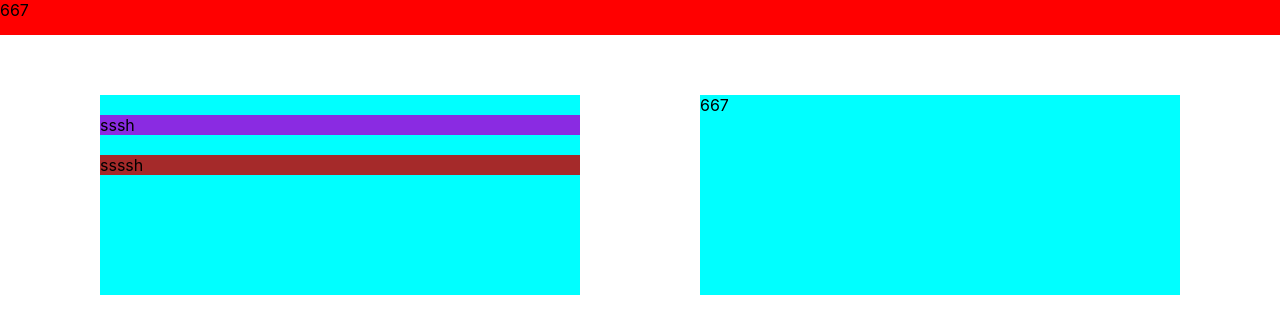
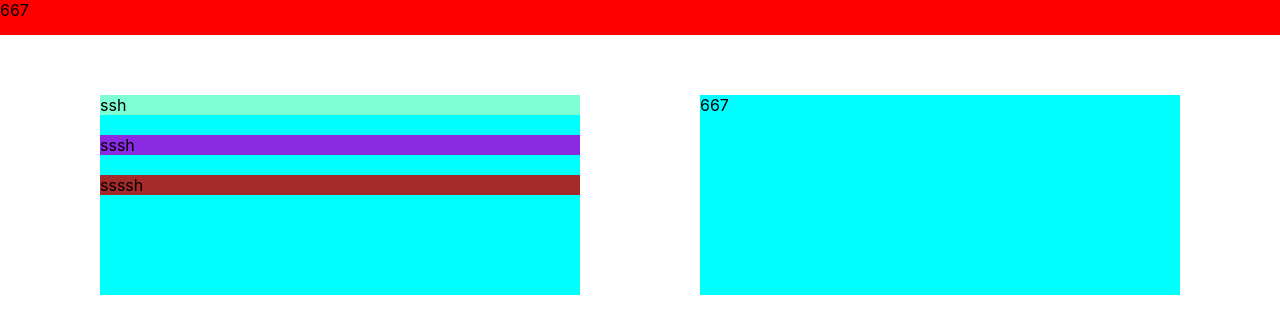
Before and after one commit to akhulbay/coinkeeper-react, a React (Create React App) app in the folder coinkeeper/: page / in a window 1280 px wide. Shown: the top 334 px of the page. Built offline with nearby package versions, Linux system fonts and the light colour scheme.

Commit message:
modified:   coinkeeper/src/components/Main/Features/Features.js

```diff
--- a/coinkeeper/src/components/Main/Features/Features.js
+++ b/coinkeeper/src/components/Main/Features/Features.js
@@ -3,7 +3,7 @@ function Features() {
   return (
     <div className={fm.body}>
       <div className={fm.income}>
-        <div></div>
+        <div>ssh</div>
       </div>
       <div className={fm.accounts}>sssh</div>
       <div className={fm.expenses}>ssssh</div>
```
